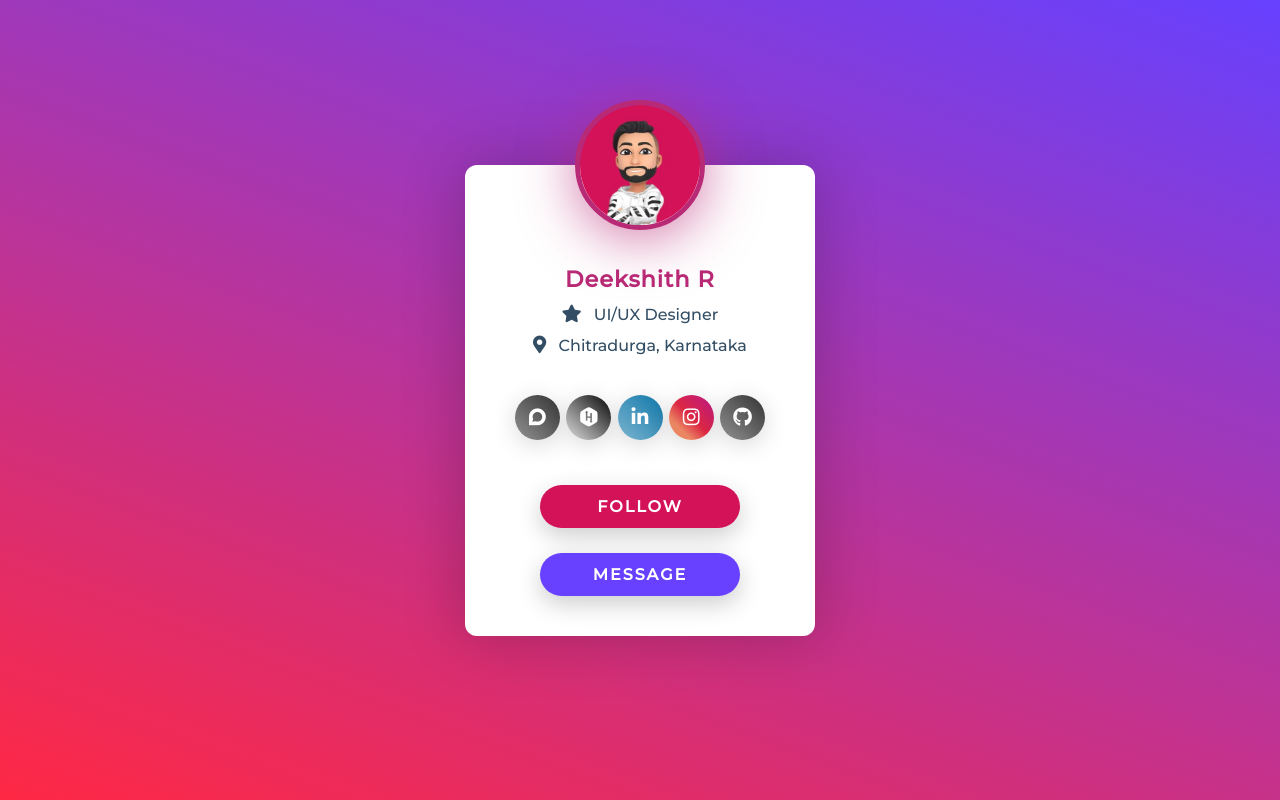
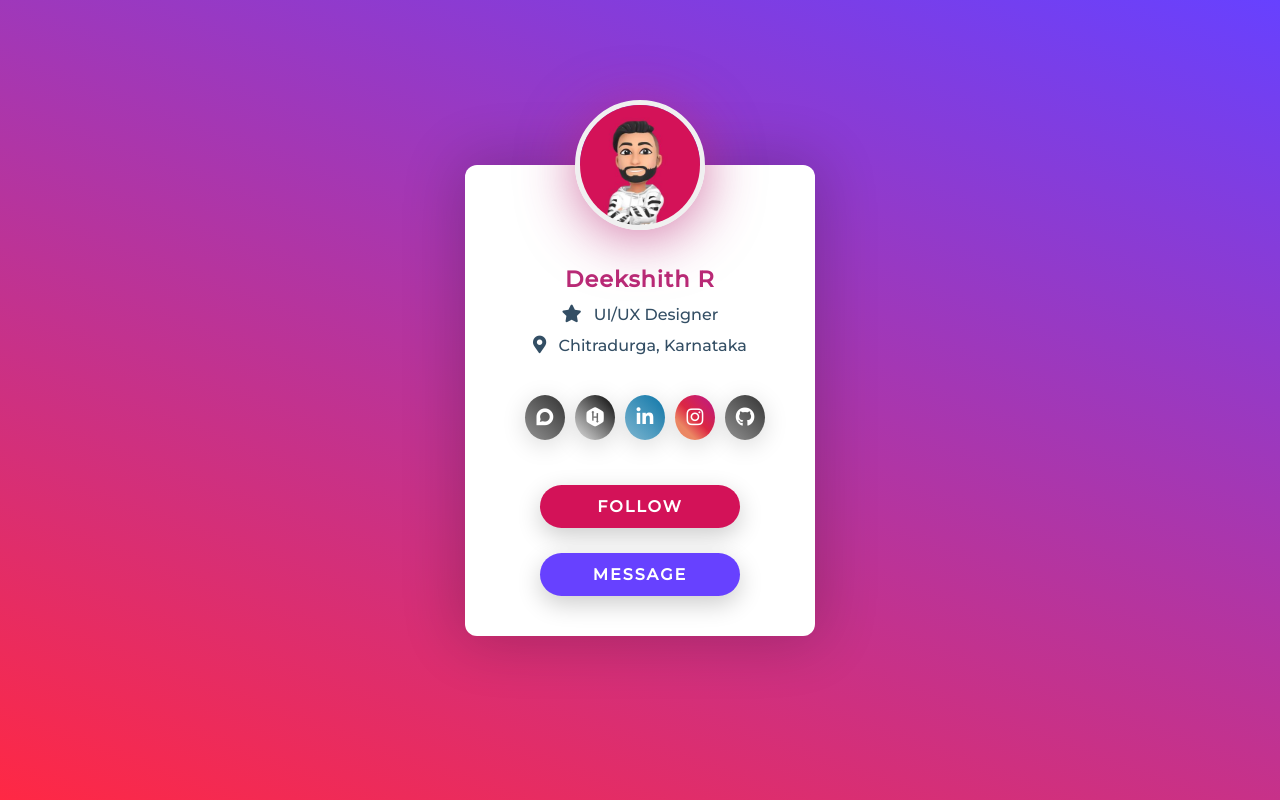
Before and after one commit to deekshith-r/deekshith-profile.github.io, a plain HTML site: page index.html in a window 1280 px wide. Drawn offline with Linux system fonts and the light colour scheme.

Commit message:
Update style.css

```diff
--- a/style.css
+++ b/style.css
@@ -32,7 +32,7 @@ body {
     width        : 130px;
     height       : 130px;
     overflow     : hidden;
-    border       : 5px solid #b92a76;
+    border       : 5px solid #f0f0f0;
     border-radius: 50%;
     box-shadow   : 0 8px 55px #b92a76a4;
     position     : absolute;
@@ -90,6 +90,7 @@ body {
     justify-content: space-between;
     align-items    : center;
     margin-bottom  : 20px;
+
 }
 
 .social-container i {
@@ -157,3 +158,21 @@ body {
     transform: scale(1.05);
     opacity: 0.85;
 }
+.hackerrank{
+    margin-left: 10px;
+}
+
+.linkedin{
+    margin-left: 10px;
+}
+
+.instagram{
+    margin-left: 10px;
+}
+
+.github{
+    margin-left: 10px;
+}
+.leetcode{
+    margin-left: 10px;
+}
```
